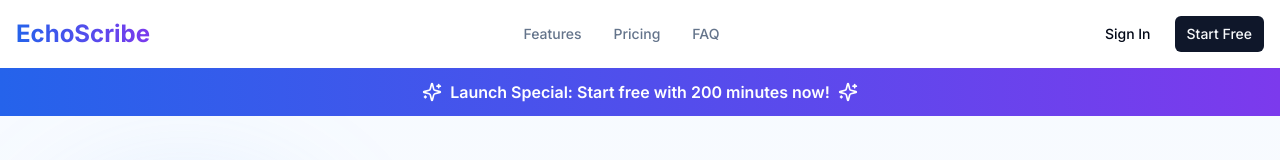
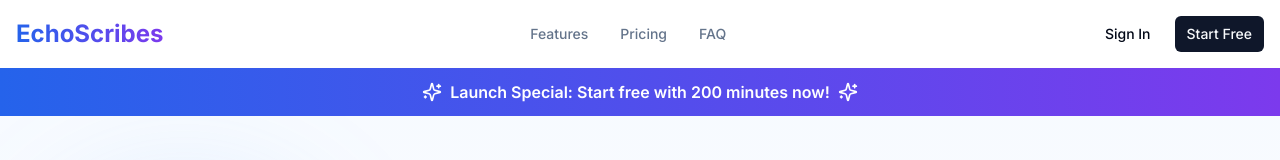
Before and after one commit to Bennells/EchoScribe, a Next.js app: page / in a window 1280 px wide. Shown: the top 160 px of the page. Built offline with nearby package versions, Linux system fonts and the light colour scheme; no server answers.

Commit message:
fix: correct spelling of 'EchoScribe' to 'EchoScribes' in navigation and footer components

```diff
--- a/components/features/landing/navigation.tsx
+++ b/components/features/landing/navigation.tsx
@@ -39,7 +39,7 @@ export function Navigation() {
           href="/"
           className="text-2xl font-bold bg-gradient-to-r from-blue-600 to-violet-600 bg-clip-text text-transparent"
         >
-          EchoScribe
+          EchoScribes
         </Link>
 
         {/* Navigation Links - Hidden on Mobile */}
--- a/components/footer.tsx
+++ b/components/footer.tsx
@@ -11,7 +11,7 @@ export function Footer() {
               href="/"
               className="text-2xl font-bold bg-gradient-to-r from-blue-600 to-violet-600 bg-clip-text text-transparent"
             >
-              EchoScribe
+              EchoScribes
             </Link>
             <p className="text-sm text-muted-foreground">
               Copyright &copy; {new Date().getFullYear()} Bennells
```
